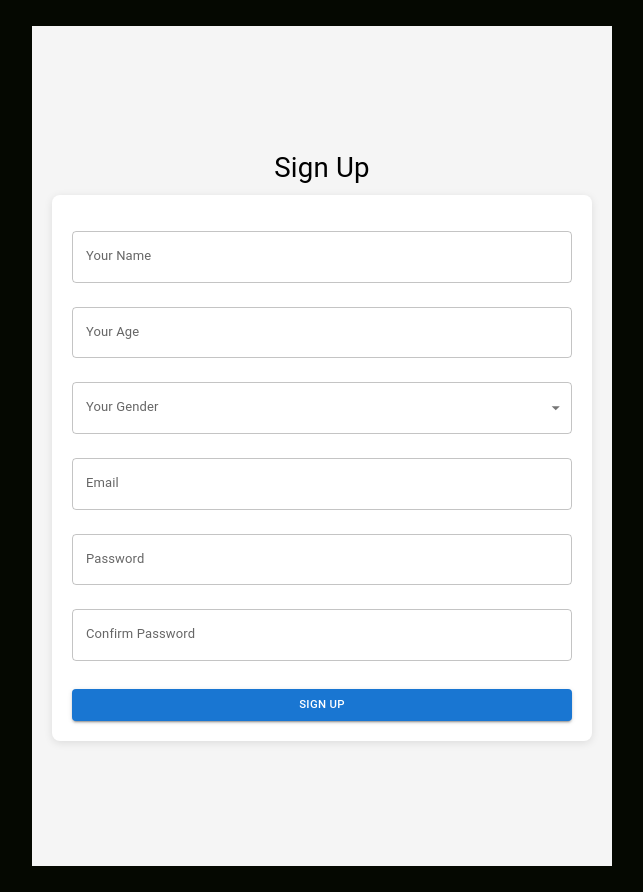
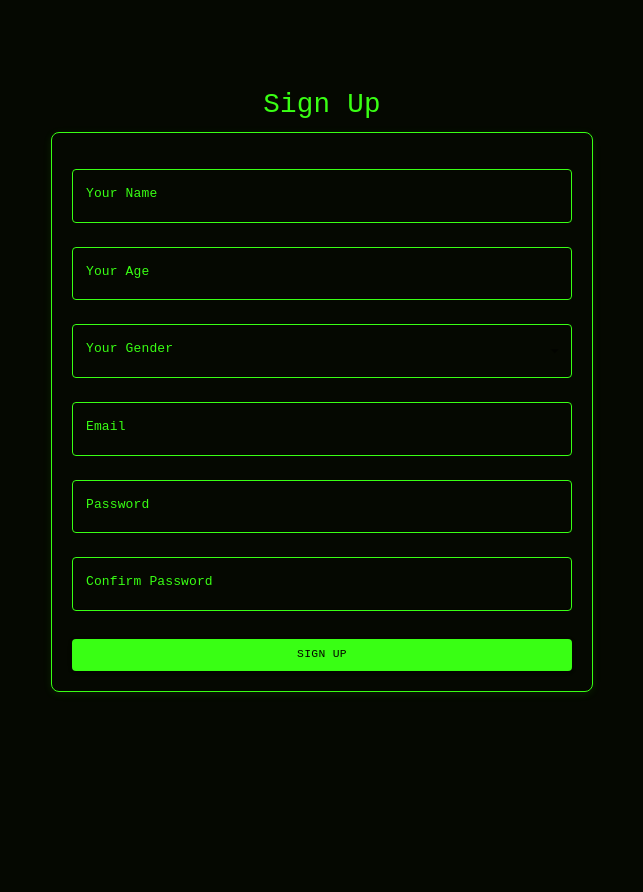
Before and after one commit to Mohit991/QuizQuest, a React (Vite) app in the folder frontend/: page /signup in a window 1280 px wide. Shown: the whole page, without its empty margins (318-961 px from the left). After the commit the page ends 800 px from the top, so only its background shows below. Built offline with nearby package versions, Linux system fonts and the light colour scheme.

Commit message:
signin, signup and landing page Styling

```diff
--- a/frontend/src/pages/LandingPage.jsx
+++ b/frontend/src/pages/LandingPage.jsx
@@ -6,25 +6,32 @@ const LandingPage = () => {
   const navigate = useNavigate();
 
   const handleSignIn = () => {
-    navigate("/signin"); // Adjust the path based on your app's routing
+    navigate("/signin");
   };
 
   const handleSignUp = () => {
-    navigate("/signup"); // Adjust the path based on your app's routing
+    navigate("/signup");
   };
 
   return (
     <Box
       sx={{
         textAlign: "center",
-        background: "linear-gradient(to right, #6a11cb, #2575fc)",
-        color: "#fff",
-        minHeight: "100vh",
+        backgroundColor: "#050801",
+        color: "#39ff14",
+        fontFamily: "monospace",
+        minHeight: "86vh",
         display: "flex",
         flexDirection: "column",
         justifyContent: "center",
         alignItems: "center",
-        padding: "2rem",
+        padding: "1.7rem",
+        border: "0.1px solid #39ff14",
+        borderRadius: "5px",
+        WebkitMask: `
+                  conic-gradient(at 50px 50px, #0000 75%, #000 0) 0 0/calc(100% - 50px) calc(100% - 50px),
+                  linear-gradient(#000 0 0) content-box
+                `,
       }}
     >
       {/* Welcome Banner */}
@@ -33,12 +40,18 @@ const LandingPage = () => {
         sx={{
           fontWeight: "bold",
           marginBottom: "1rem",
-          textShadow: "0 4px 6px rgba(0, 0, 0, 0.3)",
+          textShadow: "0 4px 6px rgba(57, 255, 20, 0.3)",
         }}
       >
         Welcome to Quiz Hub
       </Typography>
-      <Typography variant="h5" sx={{ marginBottom: "2rem" }}>
+      <Typography
+        variant="h5"
+        sx={{
+          marginBottom: "2rem",
+          textShadow: "0 2px 4px rgba(57, 255, 20, 0.3)",
+        }}
+      >
         Challenge yourself with quizzes on various topics, track your progress,
         and learn while having fun!
       </Typography>
@@ -50,11 +63,12 @@ const LandingPage = () => {
           size="large"
           onClick={handleSignIn}
           sx={{
-            backgroundColor: "#fff",
-            color: "#6a11cb",
+            backgroundColor: "#39ff14",
+            color: "#050801",
             fontWeight: "bold",
+            fontFamily: "monospace",
             "&:hover": {
-              backgroundColor: "#f0f0f0",
+              backgroundColor: "#28cc10",
             },
           }}
         >
@@ -65,12 +79,13 @@ const LandingPage = () => {
           size="large"
           onClick={handleSignUp}
           sx={{
-            color: "#fff",
-            borderColor: "#fff",
+            color: "#39ff14",
+            borderColor: "#39ff14",
             fontWeight: "bold",
+            fontFamily: "monospace",
             "&:hover": {
-              borderColor: "#f0f0f0",
-              color: "#f0f0f0",
+              borderColor: "#28cc10",
+              color: "#28cc10",
             },
           }}
         >
@@ -80,7 +95,14 @@ const LandingPage = () => {
 
       {/* Additional Info Section */}
       <Container maxWidth="md" sx={{ marginTop: "3rem", textAlign: "center" }}>
-        <Typography variant="body1" sx={{ lineHeight: 1.8 }}>
+        <Typography
+          variant="body1"
+          sx={{
+            lineHeight: 1.8,
+            fontFamily: "monospace",
+            color: "#39ff14",
+          }}
+        >
           Whether you're preparing for exams, improving your general knowledge,
           or simply having fun, Quiz Hub is your go-to platform. Dive into a
           variety of topics, earn badges for your achievements, and compete with
--- a/frontend/src/pages/auth/SignIn.jsx
+++ b/frontend/src/pages/auth/SignIn.jsx
@@ -56,12 +56,21 @@ const SignIn = () => {
         flexDirection: "column",
         alignItems: "center",
         justifyContent: "center",
-        minHeight: "100vh",
+        minHeight: "86vh",
         padding: "20px",
-        backgroundColor: "#f5f5f5",
+        backgroundColor: "#050801",
+        color: "#39ff14",
+        fontFamily: "monospace",
       }}
     >
-      <Typography variant="h4" gutterBottom sx={{ color: "black" }}>
+      <Typography
+        variant="h4"
+        gutterBottom
+        sx={{
+          color: "#39ff14",
+          fontFamily: "monospace",
+        }}
+      >
         Sign In
       </Typography>
 
@@ -69,10 +78,13 @@ const SignIn = () => {
         sx={{
           width: "100%",
           maxWidth: "500px",
-          backgroundColor: "white",
+          backgroundColor: "#050801",
+          border: "1px solid #39ff14",
           padding: "20px",
           borderRadius: "8px",
-          boxShadow: "0px 2px 8px rgba(0,0,0,0.1)",
+          color: "#39ff14",
+          fontFamily: "monospace",
+          boxShadow: "0px 2px 8px rgba(57, 255, 20, 0.1)",
         }}
       >
         <TextField
@@ -83,6 +95,17 @@ const SignIn = () => {
           value={formData.email}
           onChange={handleChange}
           margin="normal"
+          InputLabelProps={{
+            style: { color: "#39ff14", fontFamily: "monospace" },
+          }}
+          InputProps={{
+            style: {
+              color: "#39ff14",
+              backgroundColor: "#050801",
+              border: "1px solid #39ff14",
+              fontFamily: "monospace",
+            },
+          }}
         />
         <TextField
           fullWidth
@@ -92,10 +115,28 @@ const SignIn = () => {
           value={formData.password}
           onChange={handleChange}
           margin="normal"
+          InputLabelProps={{
+            style: { color: "#39ff14", fontFamily: "monospace" },
+          }}
+          InputProps={{
+            style: {
+              color: "#39ff14",
+              backgroundColor: "#050801",
+              border: "1px solid #39ff14",
+              fontFamily: "monospace",
+            },
+          }}
         />
 
         {error && (
-          <Typography color="error" sx={{ marginTop: "10px" }}>
+          <Typography
+            color="error"
+            sx={{
+              marginTop: "10px",
+              color: "#ff6347",
+              fontFamily: "monospace",
+            }}
+          >
             {error}
           </Typography>
         )}
@@ -104,7 +145,15 @@ const SignIn = () => {
           variant="contained"
           color="primary"
           fullWidth
-          sx={{ marginTop: "20px" }}
+          sx={{
+            marginTop: "20px",
+            backgroundColor: "#39ff14",
+            color: "#050801",
+            fontFamily: "monospace",
+            "&:hover": {
+              backgroundColor: "#2ecc71",
+            },
+          }}
           onClick={handleSignIn}
           disabled={loading}
         >
@@ -112,6 +161,7 @@ const SignIn = () => {
         </Button>
       </Box>
     </Box>
+
   );
 };
 
--- a/frontend/src/pages/auth/SignUp.jsx
+++ b/frontend/src/pages/auth/SignUp.jsx
@@ -101,12 +101,21 @@ const SignUp = () => {
         flexDirection: "column",
         alignItems: "center",
         justifyContent: "center",
-        minHeight: "100vh",
+        minHeight: "86vh",
         padding: "20px",
-        backgroundColor: "#f5f5f5",
+        backgroundColor: "#050801",
+        color: "#39ff14",
+        fontFamily: "monospace",
       }}
     >
-      <Typography variant="h4" gutterBottom sx={{ color: "black" }}>
+      <Typography
+        variant="h4"
+        gutterBottom
+        sx={{
+          color: "#39ff14",
+          fontFamily: "monospace",
+        }}
+      >
         Sign Up
       </Typography>
 
@@ -114,10 +123,13 @@ const SignUp = () => {
         sx={{
           width: "100%",
           maxWidth: "500px",
-          backgroundColor: "white",
+          backgroundColor: "#050801",
+          border: "1px solid #39ff14",
           padding: "20px",
           borderRadius: "8px",
-          boxShadow: "0px 2px 8px rgba(0,0,0,0.1)",
+          color: "#39ff14",
+          fontFamily: "monospace",
+          boxShadow: "0px 2px 8px rgba(57, 255, 20, 0.1)",
         }}
       >
         <TextField
@@ -127,6 +139,17 @@ const SignUp = () => {
           value={formData.name}
           onChange={handleChange}
           margin="normal"
+          InputLabelProps={{
+            style: { color: "#39ff14", fontFamily: "monospace" },
+          }}
+          InputProps={{
+            style: {
+              color: "#39ff14",
+              backgroundColor: "#050801",
+              border: "1px solid #39ff14",
+              fontFamily: "monospace",
+            },
+          }}
         />
         <TextField
           fullWidth
@@ -136,6 +159,17 @@ const SignUp = () => {
           value={formData.age}
           onChange={handleChange}
           margin="normal"
+          InputLabelProps={{
+            style: { color: "#39ff14", fontFamily: "monospace" },
+          }}
+          InputProps={{
+            style: {
+              color: "#39ff14",
+              backgroundColor: "#050801",
+              border: "1px solid #39ff14",
+              fontFamily: "monospace",
+            },
+          }}
         />
         <TextField
           fullWidth
@@ -145,6 +179,17 @@ const SignUp = () => {
           value={formData.gender}
           onChange={handleChange}
           margin="normal"
+          InputLabelProps={{
+            style: { color: "#39ff14", fontFamily: "monospace" },
+          }}
+          SelectProps={{
+            style: {
+              color: "#39ff14",
+              backgroundColor: "#050801",
+              border: "1px solid #39ff14",
+              fontFamily: "monospace",
+            },
+          }}
         >
           <MenuItem value="male">Male</MenuItem>
           <MenuItem value="female">Female</MenuItem>
@@ -158,6 +203,17 @@ const SignUp = () => {
           value={formData.email}
           onChange={handleChange}
           margin="normal"
+          InputLabelProps={{
+            style: { color: "#39ff14", fontFamily: "monospace" },
+          }}
+          InputProps={{
+            style: {
+              color: "#39ff14",
+              backgroundColor: "#050801",
+              border: "1px solid #39ff14",
+              fontFamily: "monospace",
+            },
+          }}
         />
         <TextField
           fullWidth
@@ -167,6 +223,17 @@ const SignUp = () => {
           value={formData.password}
           onChange={handleChange}
           margin="normal"
+          InputLabelProps={{
+            style: { color: "#39ff14", fontFamily: "monospace" },
+          }}
+          InputProps={{
+            style: {
+              color: "#39ff14",
+              backgroundColor: "#050801",
+              border: "1px solid #39ff14",
+              fontFamily: "monospace",
+            },
+          }}
         />
         <TextField
           fullWidth
@@ -176,16 +243,39 @@ const SignUp = () => {
           value={formData.confirmPassword}
           onChange={handleChange}
           margin="normal"
+          InputLabelProps={{
+            style: { color: "#39ff14", fontFamily: "monospace" },
+          }}
+          InputProps={{
+            style: {
+              color: "#39ff14",
+              backgroundColor: "#050801",
+              border: "1px solid #39ff14",
+              fontFamily: "monospace",
+            },
+          }}
         />
 
         {error && (
-          <Typography color="error" sx={{ marginTop: "10px" }}>
+          <Typography
+            sx={{
+              marginTop: "10px",
+              color: "#ff6347", // Optional error color
+              fontFamily: "monospace",
+            }}
+          >
             {error}
           </Typography>
         )}
 
         {success && (
-          <Typography color="primary" sx={{ marginTop: "10px" }}>
+          <Typography
+            sx={{
+              marginTop: "10px",
+              color: "#39ff14",
+              fontFamily: "monospace",
+            }}
+          >
             {success}
           </Typography>
         )}
@@ -194,7 +284,15 @@ const SignUp = () => {
           variant="contained"
           color="primary"
           fullWidth
-          sx={{ marginTop: "20px" }}
+          sx={{
+            marginTop: "20px",
+            backgroundColor: "#39ff14",
+            color: "#050801",
+            fontFamily: "monospace",
+            "&:hover": {
+              backgroundColor: "#2ecc71",
+            },
+          }}
           onClick={handleSignUp}
           disabled={loading}
         >
@@ -202,6 +300,7 @@ const SignUp = () => {
         </Button>
       </Box>
     </Box>
+
   );
 };
 
```
Also changed, not shown: 1 other file (tests, documents, lock files or other folders).
